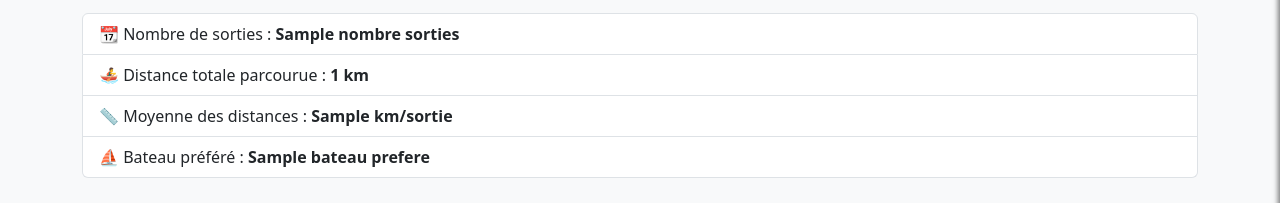
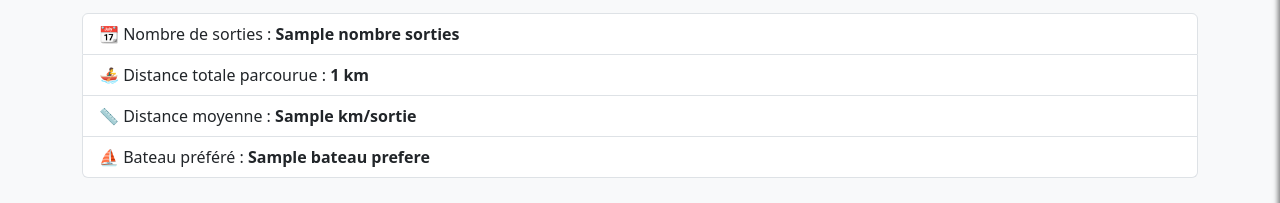
Before and after one commit to martintinC/acoobase, a Django app: template cahierDeSorties/templates/cahierDeSorties/statistiques_rameurs.html in a window 1280 px wide. Shown: the part 287-490 px from the top of the page. Run offline with Django 5.2, Linux system fonts and the light colour scheme; tables that the repository leaves empty hold one stand-in row (Sample ...); the template is opened without the code that fills it: values named after a table or form of the project are taken from there, most other values are stand-ins (such as "Sample title", 1, 10 or a date in 2020).

Commit message:
Modif label distance moyenne

```diff
--- a/cahierDeSorties/templates/cahierDeSorties/statistiques_rameurs.html
+++ b/cahierDeSorties/templates/cahierDeSorties/statistiques_rameurs.html
@@ -35,7 +35,7 @@
         <ul class="list-group">
             <li class="list-group-item">📆 Nombre de sorties : <strong>{{ nombre_sorties }}</strong></li>
             <li class="list-group-item">🚣‍♂️ Distance totale parcourue : <strong>{{ total_kilometres }} km</strong></li>
-            <li class="list-group-item">📏 Moyenne des distances : <strong>{{ moyenne_distances }} km/sortie</strong></li>
+            <li class="list-group-item">📏 Distance moyenne : <strong>{{ moyenne_distances }} km/sortie</strong></li>
             <li class="list-group-item">⛵ Bateau préféré : <strong>{% if bateau_prefere %}{{ bateau_prefere.nom }}{% else %}Aucun{% endif %}</strong></li>
         </ul>
 
```
